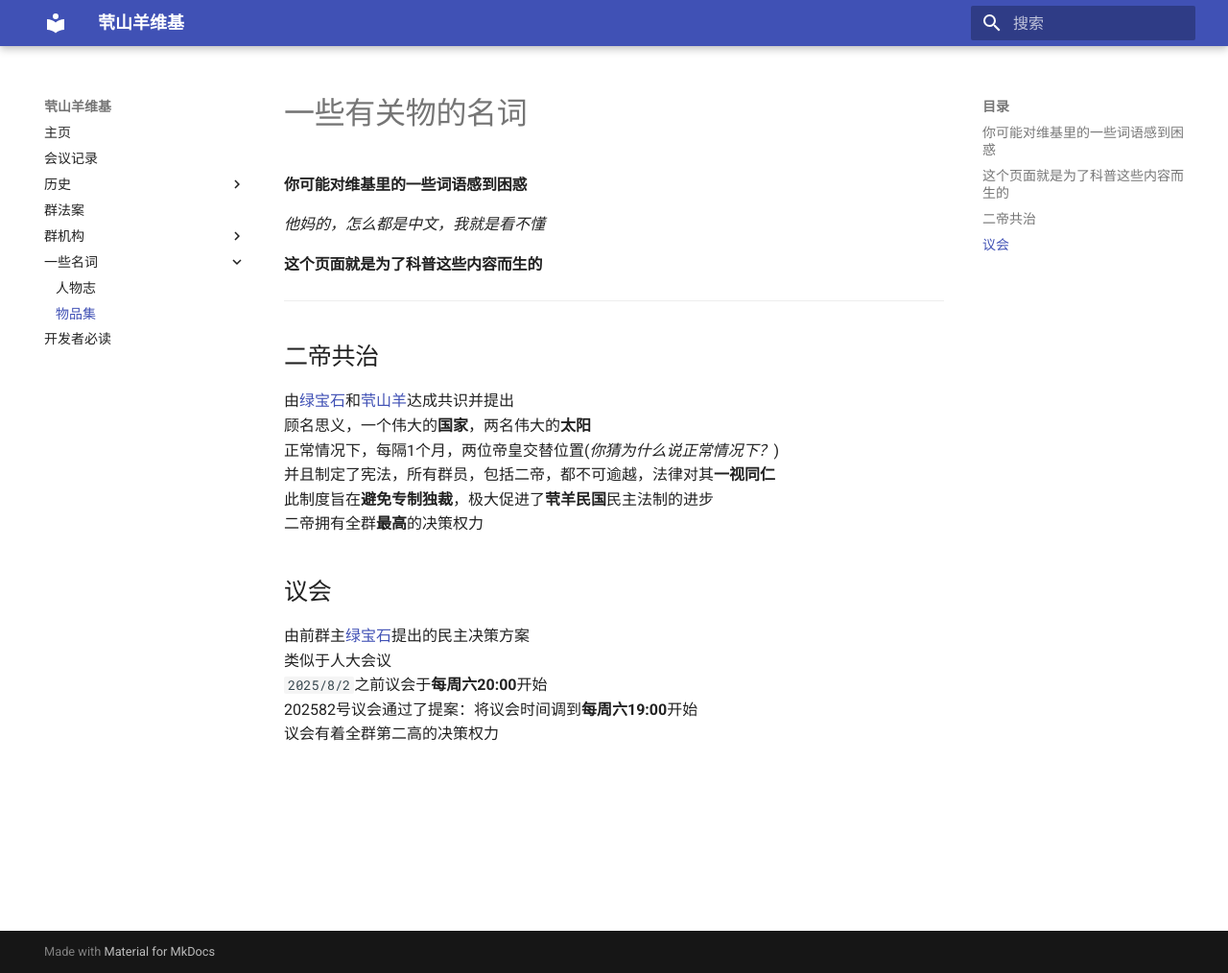
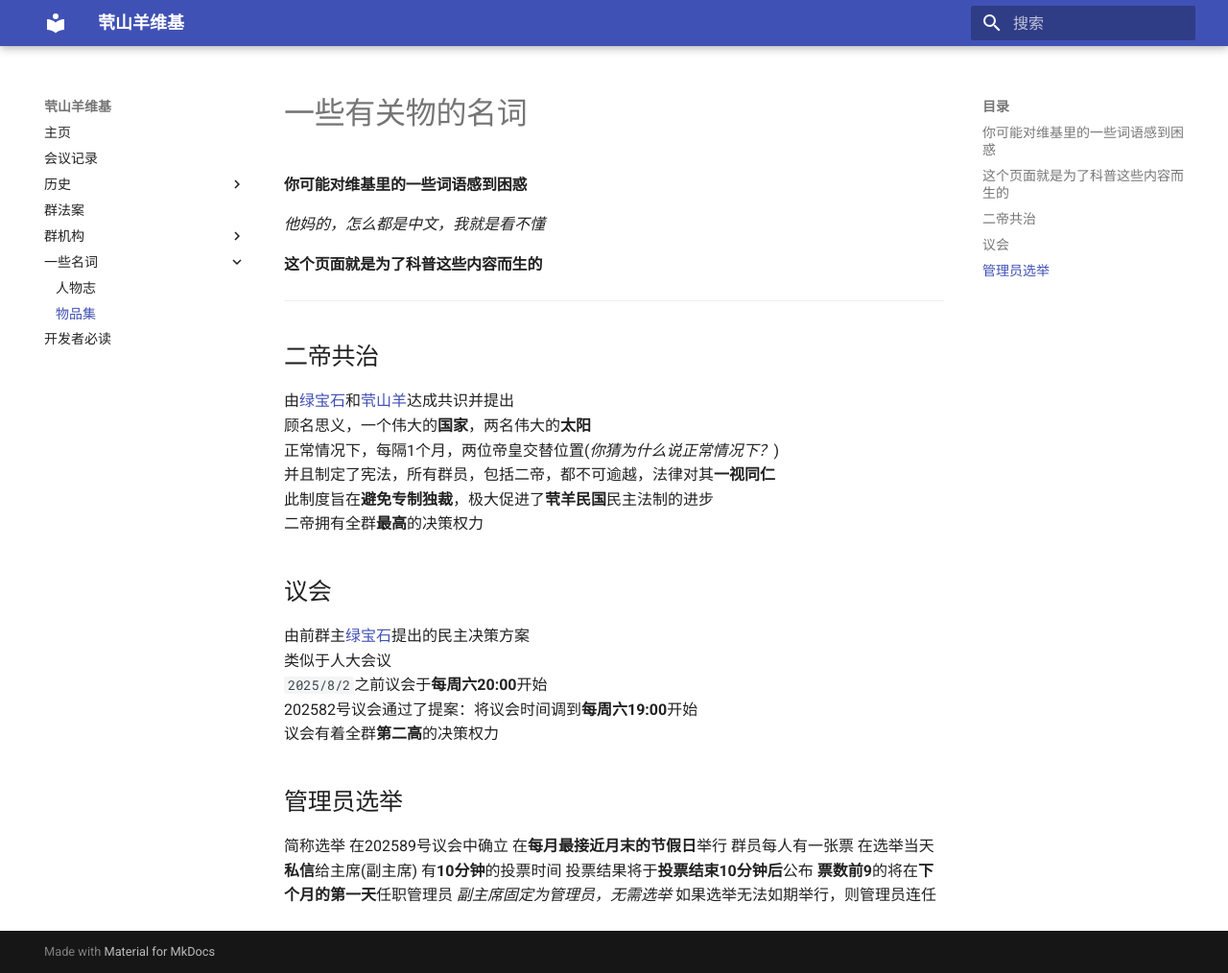
Before and after one commit to qqjldsy/GoatBook-Source, an MkDocs documentation site: the page built from docs/name/name_thing.md, in a window 1280 px wide and 1014 px high. Shown: the whole window at 96% size. Built offline with MkDocs 1.6.1 and Material for MkDocs 9.7.7, drawn with Linux system fonts in a browser that asks for light colours; comment, search, counter and statistics services are not loaded.

Commit message:
Update name_thing.md

```diff
--- a/docs/name/name_thing.md
+++ b/docs/name/name_thing.md
@@ -16,7 +16,19 @@
 类似于人大会议
 `2025/8/2`之前议会于**每周六20:00**开始
 202582号议会通过了提案：将议会时间调到**每周六19:00**开始
-议会有着全群第二高的决策权力
+议会有着全群**第二高**的决策权力
+
+## 管理员选举 {#election}
+简称选举
+在202589号议会中确立
+在**每月最接近月末的节假日**举行
+群员每人有一张票
+在选举当天**私信**给主席(副主席)
+有**10分钟**的投票时间
+投票结果将于**投票结束10分钟后**公布
+**票数前9**的将在**下个月的第一天**任职管理员
+*副主席固定为管理员，无需选举*
+如果选举无法如期举行，则管理员连任
 
 <script src="/js/dist/autoload.js"></script>
  <script>
```
